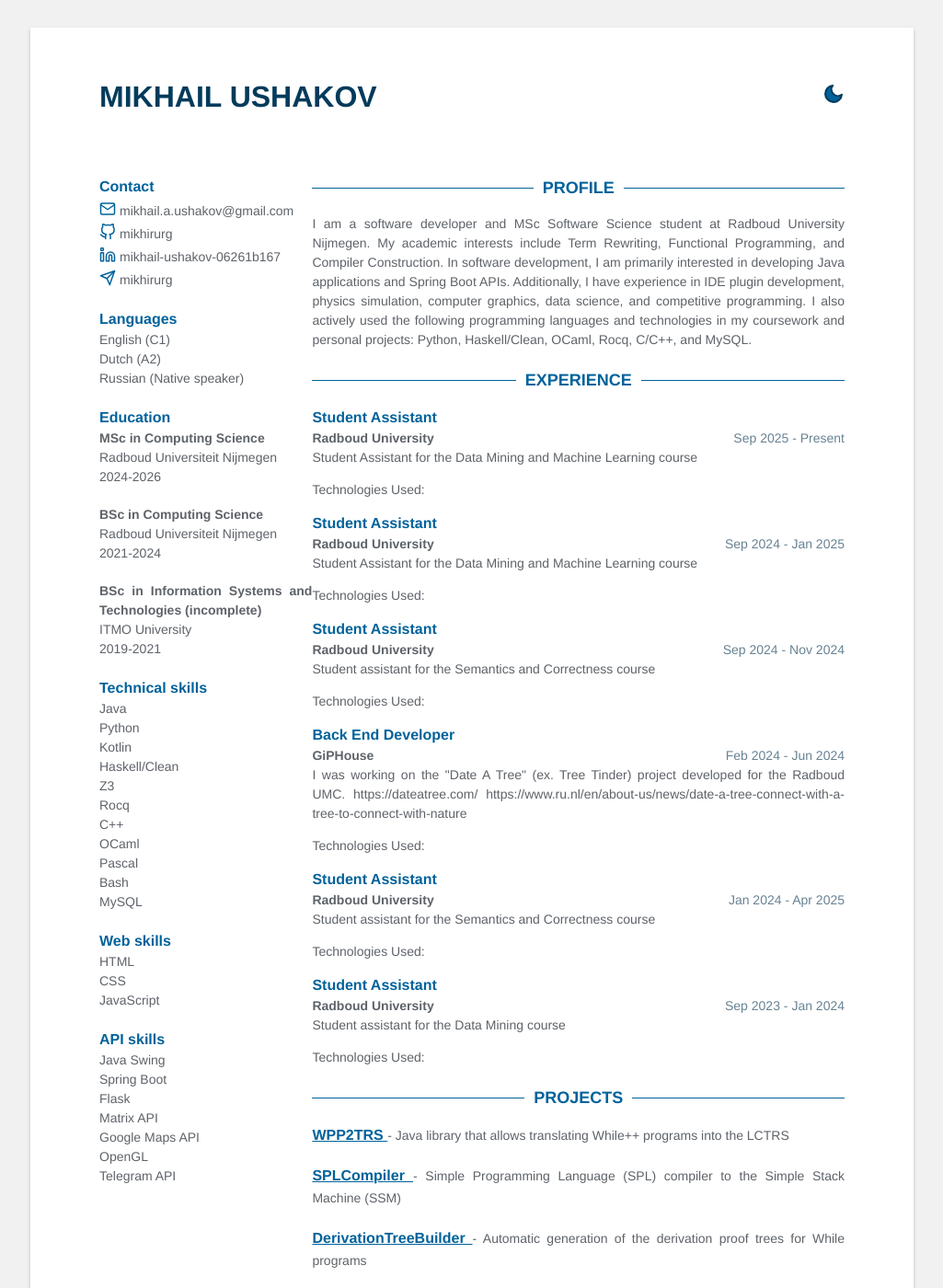
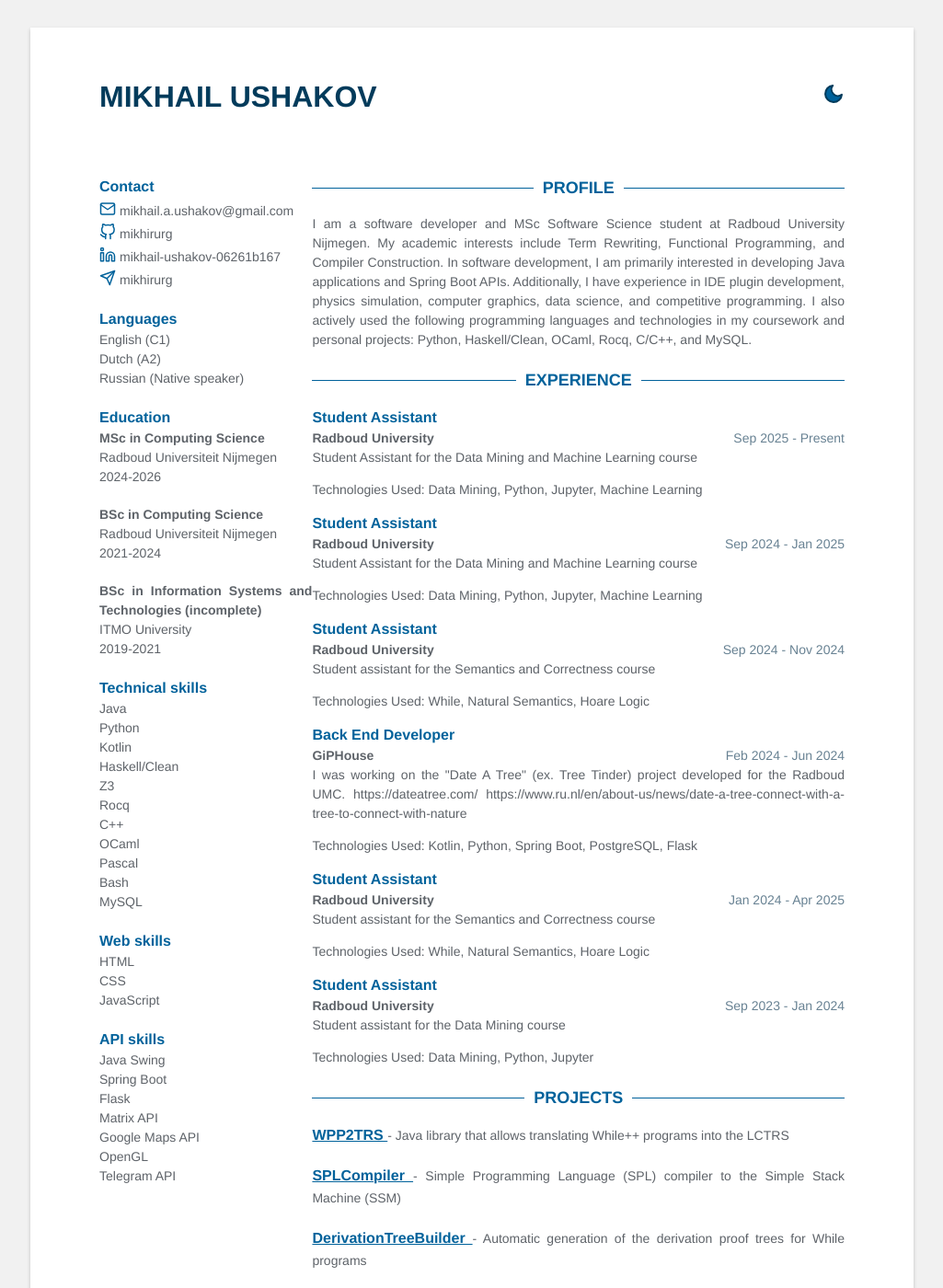
Before and after one commit to mikhirurg/mikhirurg.github.io, a Jekyll site: the page built from index.html, in a window 1280 px wide and 1400 px high. Shown: the whole window at 92% size, without its empty margins (127-1152 px from the left). Built offline with Jekyll 4.4.1, drawn with Linux system fonts in a browser that asks for light colours.

Commit message:
Update data.yml

```diff
--- a/_data/data.yml
+++ b/_data/data.yml
@@ -216,18 +216,21 @@ experience:
     company: Radboud University
     details: |
       Student Assistant for the Data Mining and Machine Learning course
+    technologies_used: Data Mining, Python, Jupyter, Machine Learning
 
   - time: Sep 2024 - Jan 2025
     role: Student Assistant
     company: Radboud University
     details: |
       Student Assistant for the Data Mining and Machine Learning course
+    technologies_used: Data Mining, Python, Jupyter, Machine Learning
 
   - time: Sep 2024 - Nov 2024
     role: Student Assistant
     company: Radboud University
     details: |
       Student assistant for the Semantics and Correctness course
+    technologies_used: While, Natural Semantics, Hoare Logic
 
   - time: Feb 2024 - Jun 2024
     role: Back End Developer
@@ -236,18 +239,21 @@ experience:
       I was working on the "Date A Tree" (ex. Tree Tinder) project developed for the Radboud UMC.
       https://dateatree.com/
       https://www.ru.nl/en/about-us/news/date-a-tree-connect-with-a-tree-to-connect-with-nature
+    technologies_used: Kotlin, Python, Spring Boot, PostgreSQL, Flask
 
   - time: Jan 2024 - Apr 2025
     role: Student Assistant
     company: Radboud University
     details: |
       Student assistant for the Semantics and Correctness course
+    technologies_used: While, Natural Semantics, Hoare Logic
 
   - time: Sep 2023 - Jan 2024
     role: Student Assistant
     company: Radboud University
     details: |
       Student assistant for the Data Mining course
+    technologies_used: Data Mining, Python, Jupyter
 
 # Volunteering
 volunteering:
```
